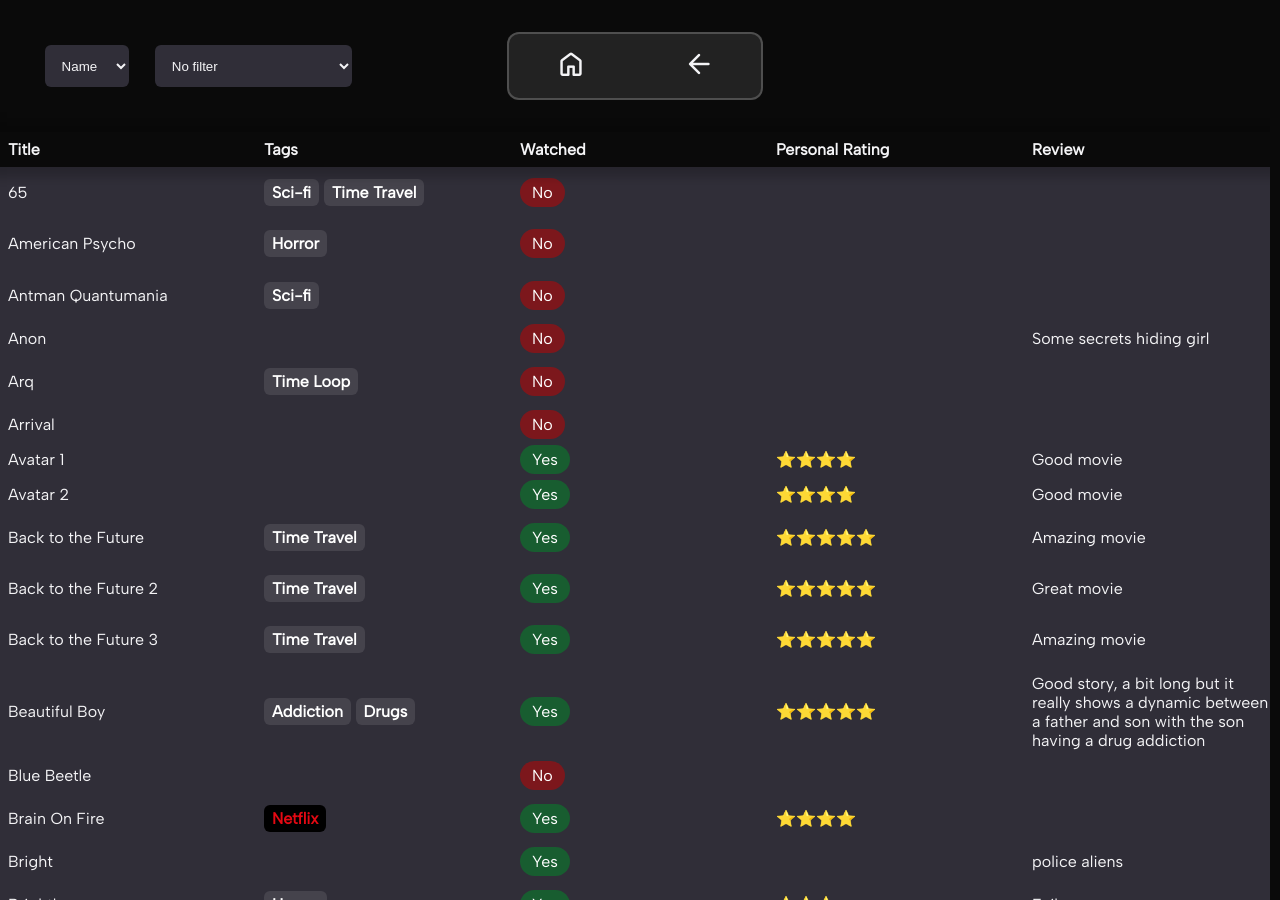
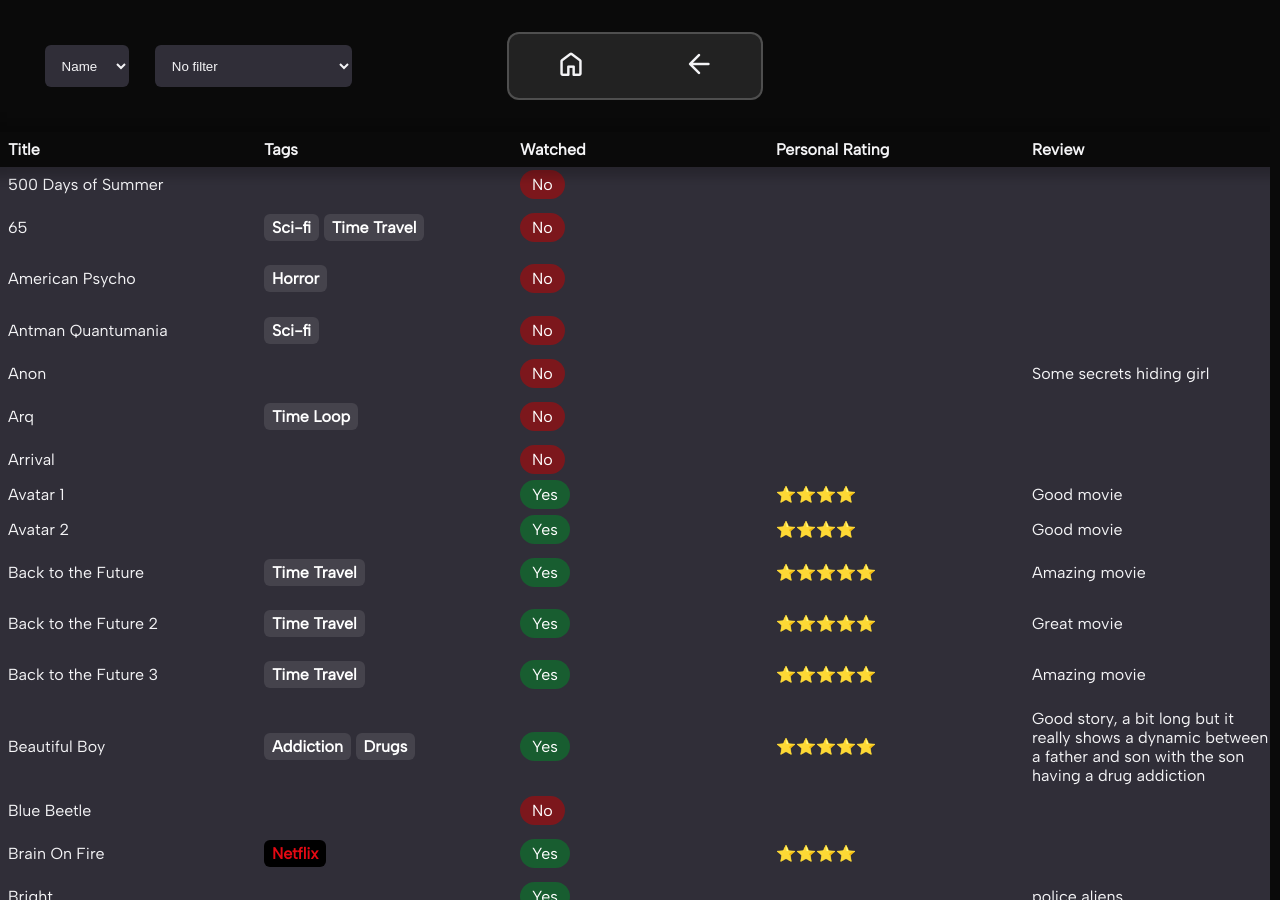
Before and after one commit to Plueres/Plueres.github.io, a Jekyll site: the page built from pages/movielist.md, in a window 1280 px wide and 900 px high. Built offline with Jekyll 4.4.1, drawn with Linux system fonts in a browser that asks for light colours; some web fonts are replaced.

Commit message:
Update Lists “movies”

```diff
--- a/_data/movies.yml
+++ b/_data/movies.yml
@@ -1,4 +1,6 @@
 movies:
+  - watched: "!no"
+    title: 500 Days of Summer
   - title: 65
     tags: "!Sci-fi !Time Travel"
     watched: "!no"
```
